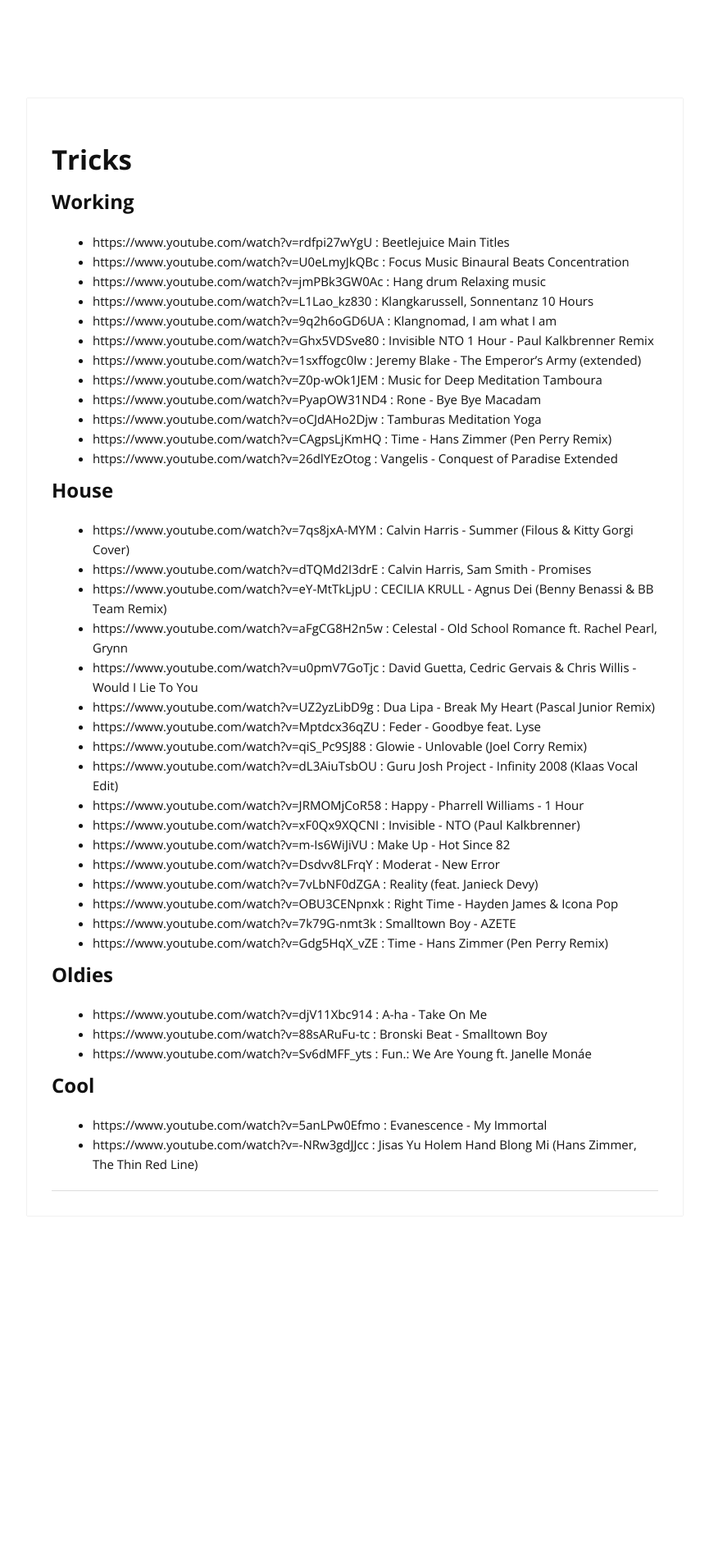
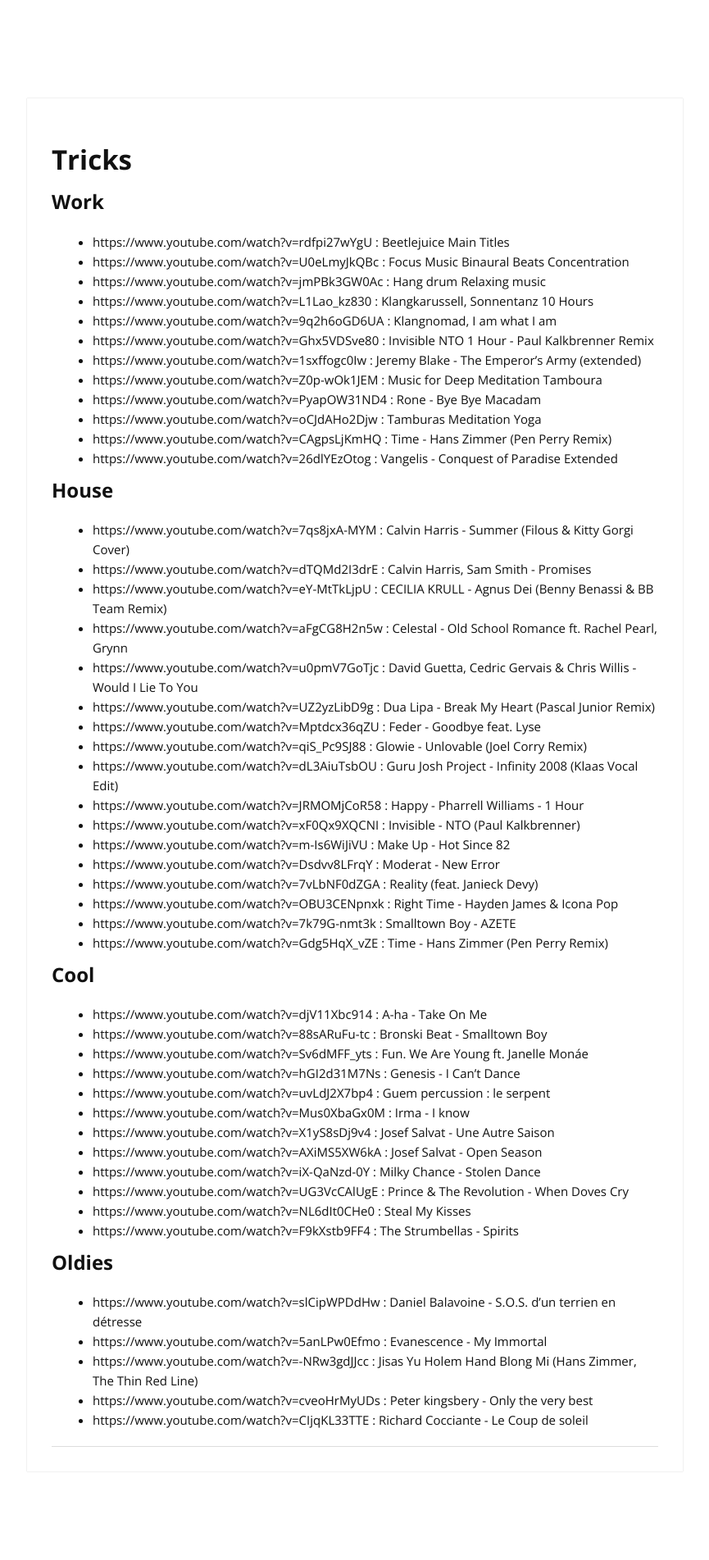
Before and after one commit to cylmat/cylmat.github.io, a Jekyll site: the page built from _pages/musics.md, in a window 1280 px wide. Shown: the whole page at 82% size, without its empty margins (207-1072 px from the left). Built offline with Jekyll 4.4.1, drawn with Linux system fonts in a browser that asks for light colours; nearby versions of some CDN libraries; before the commit the page ends 1591 px from its top, so only the background shows below that.

Commit message:
Update musics.md

```diff
--- a/_pages/musics.md
+++ b/_pages/musics.md
@@ -4,7 +4,7 @@
 permalink: /musics/
 ---
 
-## Working
+## Work
 
 - https://www.youtube.com/watch?v=rdfpi27wYgU : Beetlejuice Main Titles
 - https://www.youtube.com/watch?v=U0eLmyJkQBc : Focus Music Binaural Beats Concentration
@@ -39,13 +39,25 @@
 - https://www.youtube.com/watch?v=7k79G-nmt3k : Smalltown Boy - AZETE
 - https://www.youtube.com/watch?v=Gdg5HqX_vZE : Time - Hans Zimmer (Pen Perry Remix)
 
-## Oldies
+## Cool
 
 - https://www.youtube.com/watch?v=djV11Xbc914 : A-ha - Take On Me
 - https://www.youtube.com/watch?v=88sARuFu-tc : Bronski Beat - Smalltown Boy
-- https://www.youtube.com/watch?v=Sv6dMFF_yts : Fun.: We Are Young ft. Janelle Monáe
+- https://www.youtube.com/watch?v=Sv6dMFF_yts : Fun. We Are Young ft. Janelle Monáe
+- https://www.youtube.com/watch?v=hGI2d31M7Ns : Genesis - I Can't Dance
+- https://www.youtube.com/watch?v=uvLdJ2X7bp4 : Guem percussion : le serpent
+- https://www.youtube.com/watch?v=Mus0XbaGx0M : Irma - I know
+- https://www.youtube.com/watch?v=X1yS8sDj9v4 : Josef Salvat - Une Autre Saison
+- https://www.youtube.com/watch?v=AXiMS5XW6kA : Josef Salvat - Open Season
+- https://www.youtube.com/watch?v=iX-QaNzd-0Y : Milky Chance - Stolen Dance
+- https://www.youtube.com/watch?v=UG3VcCAlUgE : Prince & The Revolution - When Doves Cry
+- https://www.youtube.com/watch?v=NL6dIt0CHe0 : Steal My Kisses
+- https://www.youtube.com/watch?v=F9kXstb9FF4 : The Strumbellas - Spirits
 
-## Cool
+## Oldies
 
+- https://www.youtube.com/watch?v=slCipWPDdHw : Daniel Balavoine - S.O.S. d'un terrien en détresse
 - https://www.youtube.com/watch?v=5anLPw0Efmo : Evanescence - My Immortal
 - https://www.youtube.com/watch?v=-NRw3gdJJcc : Jisas Yu Holem Hand Blong Mi (Hans Zimmer, The Thin Red Line)
+- https://www.youtube.com/watch?v=cveoHrMyUDs : Peter kingsbery - Only the very best
+- https://www.youtube.com/watch?v=CIjqKL33TTE : Richard Cocciante - Le Coup de soleil
```
